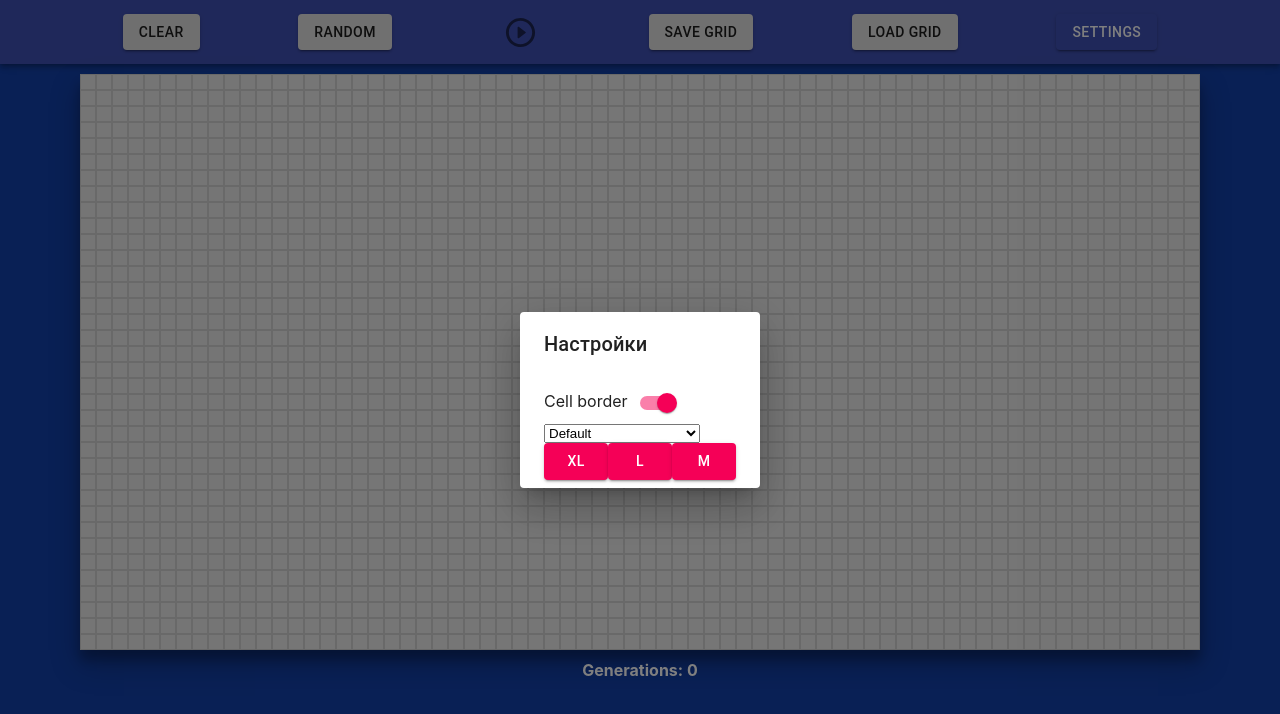
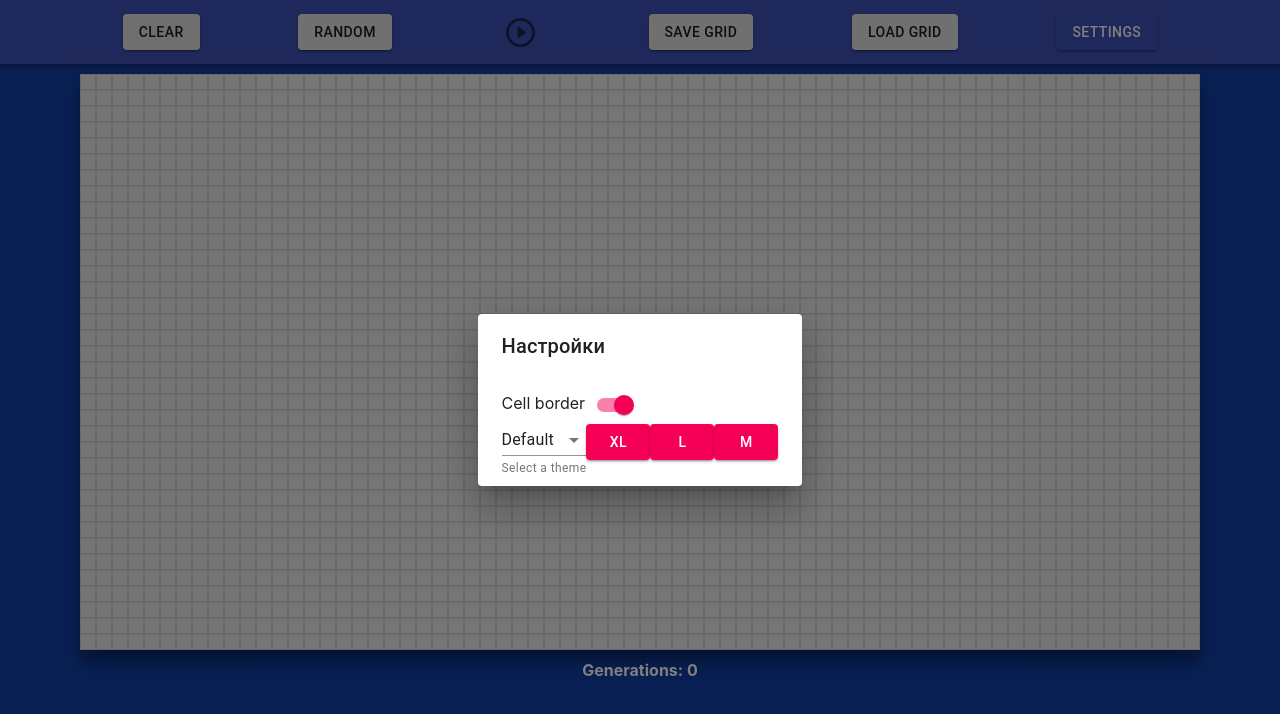
Before and after one commit to ahaku/the_game_of_life, a React (Create React App) app: page / in a window 1280 px wide. Both pictures are taken after a click on the button "SETTINGS". Shown: the top 714 px of the page. Built offline with nearby package versions, Linux system fonts and the light colour scheme.

Commit message:
theme selector redisign

```diff
--- a/src/components/ButtonRow/ButtonRow.jsx
+++ b/src/components/ButtonRow/ButtonRow.jsx
@@ -7,6 +7,7 @@ import AppBar from '@material-ui/core/AppBar';
 import Toolbar from '@material-ui/core/Toolbar';
 import Switcher from '../Switcher/Switcher'
 import ThemeSelector from '../ThemeSelector/ThemeSelector';
+import ThemeSelectorMD from '../ThemeSelector/ThemeSelectorMD'
 
 import Dialog, { DialogProps } from '@material-ui/core/Dialog';
 import DialogTitle from '@material-ui/core/DialogTitle';
@@ -44,12 +45,17 @@ function Settings(props) {
                         showCellBorder={() => props.setColors({ ...props.colors, border: props.ColorThemes[props.currentThemeName].border })}
 
                     ></Switcher>
-                    <ThemeSelector
+                    {/* <ThemeSelector
                     ColorThemes={props.ColorThemes}
                     setColors={props.setColors}
                     setCurrentThemeName={props.setCurrentThemeName}>
 
-                    </ThemeSelector>
+                    </ThemeSelector> */}
+                    <ThemeSelectorMD
+                        ColorThemes={props.ColorThemes}
+                        setColors={props.setColors}
+                        setCurrentThemeName={props.setCurrentThemeName}
+                    ></ThemeSelectorMD>
                     <Button
                         variant='contained'
                         color='secondary'
--- /dev/null
+++ b/src/components/ThemeSelector/ThemeSelectorMD.jsx
@@ -0,0 +1,33 @@
+import React from 'react'
+import InputLabel from '@material-ui/core/InputLabel';
+import MenuItem from '@material-ui/core/MenuItem';
+import FormHelperText from '@material-ui/core/FormHelperText';
+import FormControl from '@material-ui/core/FormControl';
+import Select from '@material-ui/core/Select';
+import { useState } from 'react';
+
+export default function ThemeSelectorMD (props) {
+    const [selectedTheme, setSelectedTheme] = useState('Default')
+
+    const handleChange = (event) => {
+        setSelectedTheme(event.target.value)
+        props.setColors(props.ColorThemes[event.target.value])
+        props.setCurrentThemeName(event.target.value);
+      };
+
+    let items = []
+    for (let key in props.ColorThemes) {
+        items.push(<MenuItem value={key}>{key}</MenuItem>)
+    }
+    return (
+        <FormControl >
+        <Select value={selectedTheme} displayEmpty onChange={handleChange}  >
+          <MenuItem value="" disabled>
+            Select a theme
+          </MenuItem>
+            {items}
+        </Select>
+        <FormHelperText>Select a theme</FormHelperText>
+      </FormControl>
+    )
+}
```
